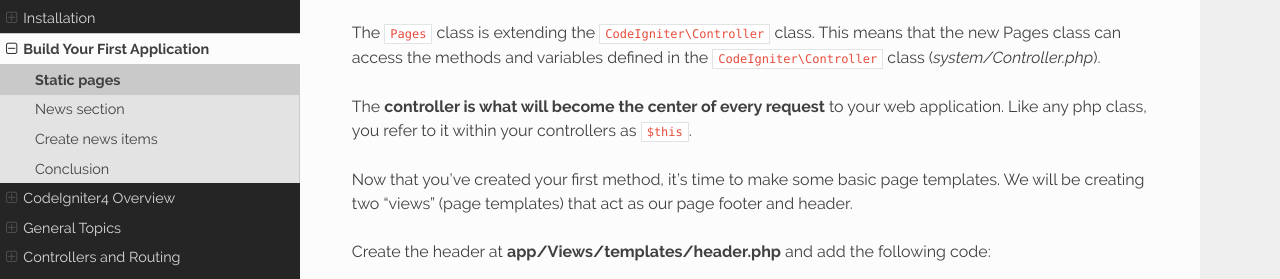
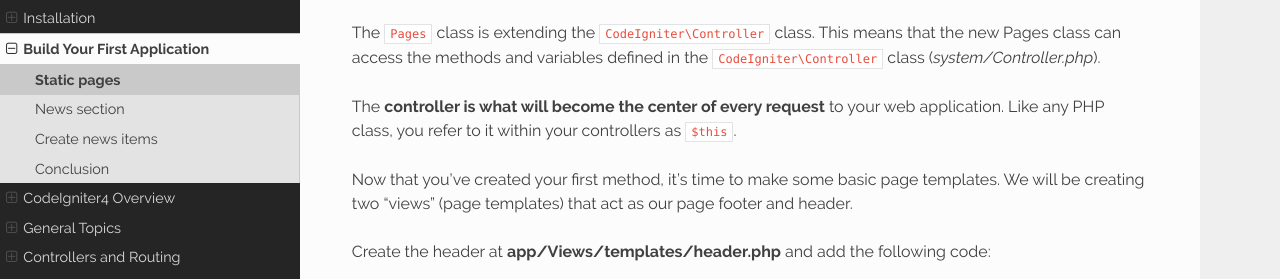
Before and after one commit to NEKOGET/ci4_user_guide_src, a Sphinx documentation site: the page built from source/tutorial/static_pages.rst, in a window 1280 px wide and 900 px high, scrolled down 1094 px. Shown: the part 163-442 px from the top of the window. Built offline with Sphinx 7.4.7 and the Read the Docs theme 2.0.0, drawn with Linux system fonts in a browser that asks for light colours.

Commit message:
docs: replace php with PHP

```diff
--- a/source/installation/upgrade_configuration.rst
+++ b/source/installation/upgrade_configuration.rst
@@ -25,7 +25,7 @@ Upgrade Guide
 1. You have to change the values in the default CI4 config files according to the
    changes in the CI3 files. The config names are pretty much the same as in CI3.
 2. If you are using custom config files in your CI3 project you have to create those
-   files as new php classes in your CI4 project in ``app/Config/``. These classes
+   files as new PHP classes in your CI4 project in ``app/Config/``. These classes
    should be in the ``Config`` namespace and should extend ``CodeIgniter\Config\BaseConfig``.
 3. Once you have created all custom config classes, you have to copy the variables
    from the CI3 config into the new CI4 config class as public class properties.
--- a/source/tutorial/static_pages.rst
+++ b/source/tutorial/static_pages.rst
@@ -66,7 +66,7 @@ methods and variables defined in the ``CodeIgniter\Controller`` class
 (*system/Controller.php*).
 
 The **controller is what will become the center of every request** to
-your web application. Like any php class, you refer to
+your web application. Like any PHP class, you refer to
 it within your controllers as ``$this``.
 
 Now that you've created your first method, it's time to make some basic page
```
